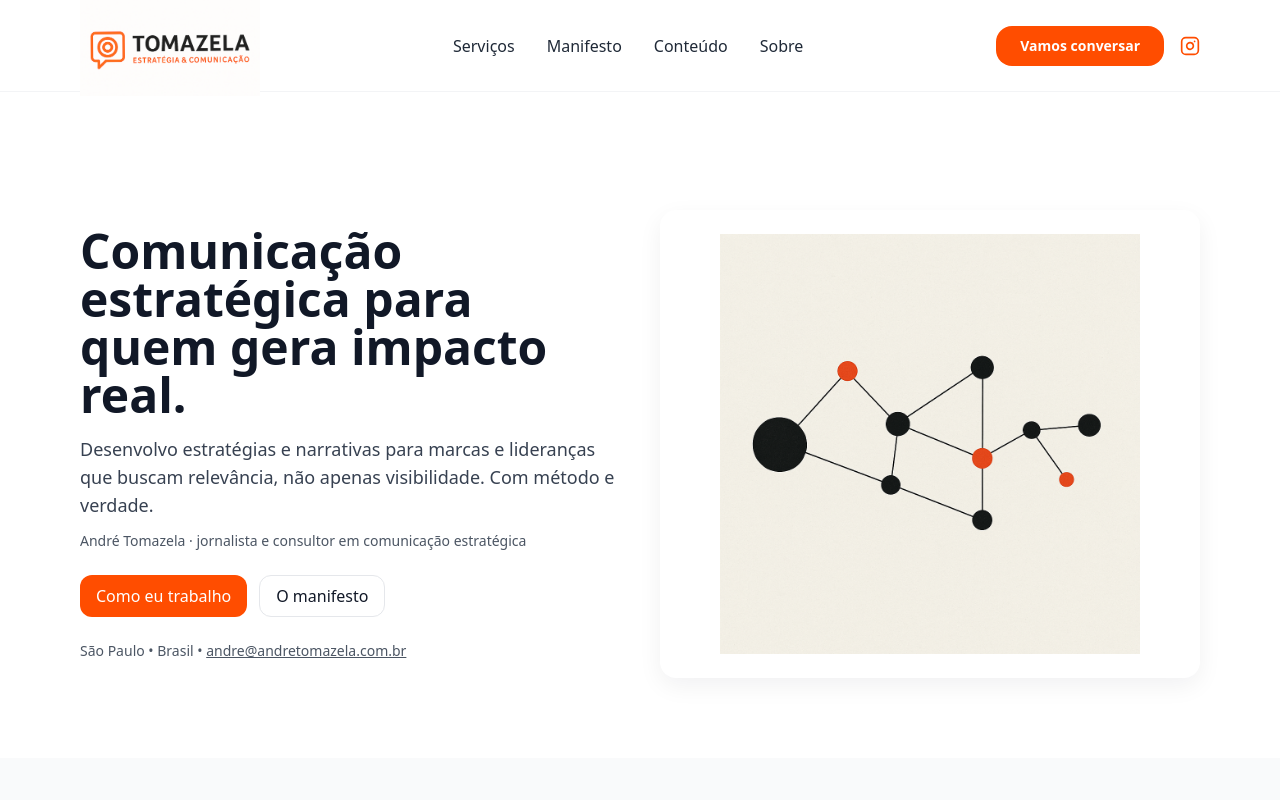
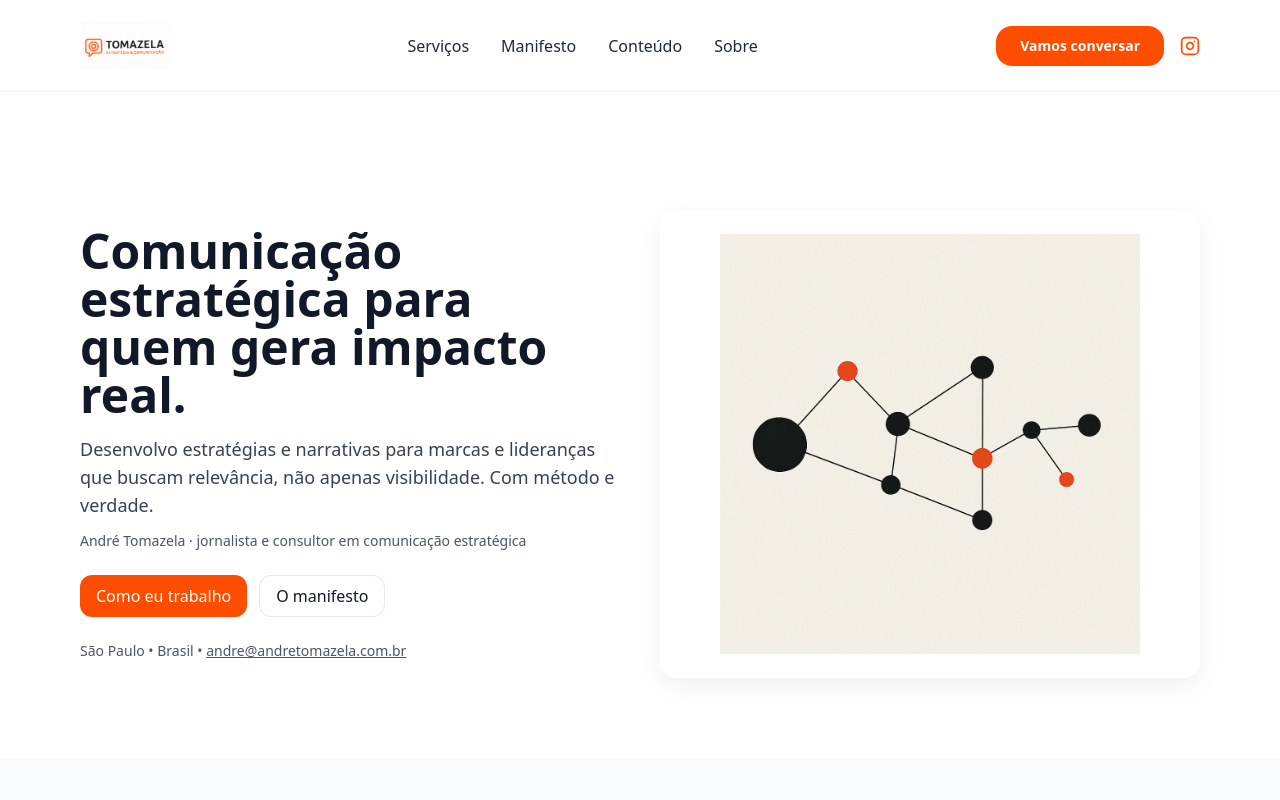
Before and after one commit to andretomazela-dev/integrado, a Next.js app: page / in a window 1280 px wide. Shown: the top 800 px of the page. Built offline with nearby package versions, Linux system fonts and the light colour scheme.

Commit message:
Update Header.jsx

```diff
--- a/components/Header.jsx
+++ b/components/Header.jsx
@@ -32,7 +32,9 @@ export default function Header() {
   width={180}
   height={50}
   priority
-            className="transition-all duration-300"
+  className={`object-contain transition-all duration-300 ${
+    scrolled ? "h-[42px]" : "h-[50px]"
+  } w-auto`}
 />
         </Link>
 
```
Lines whose indentation alone changed are shown as unchanged.
